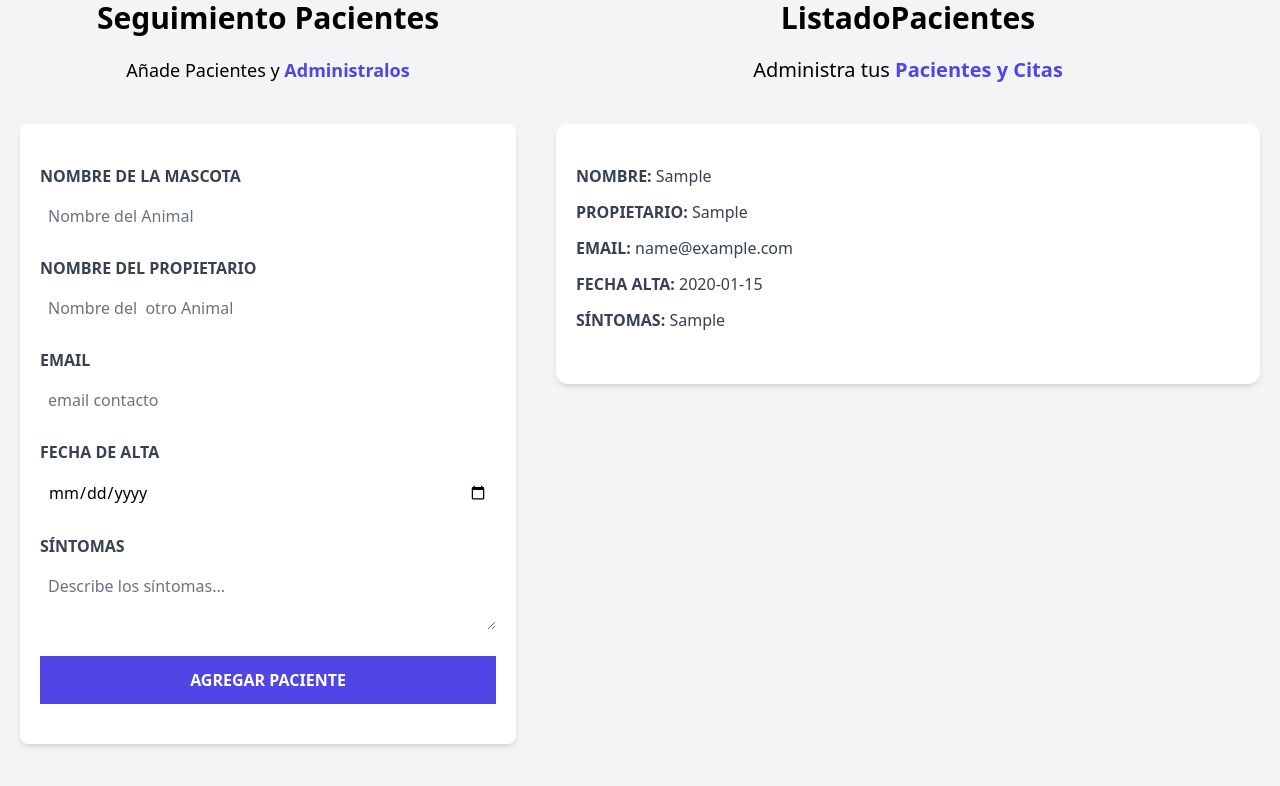
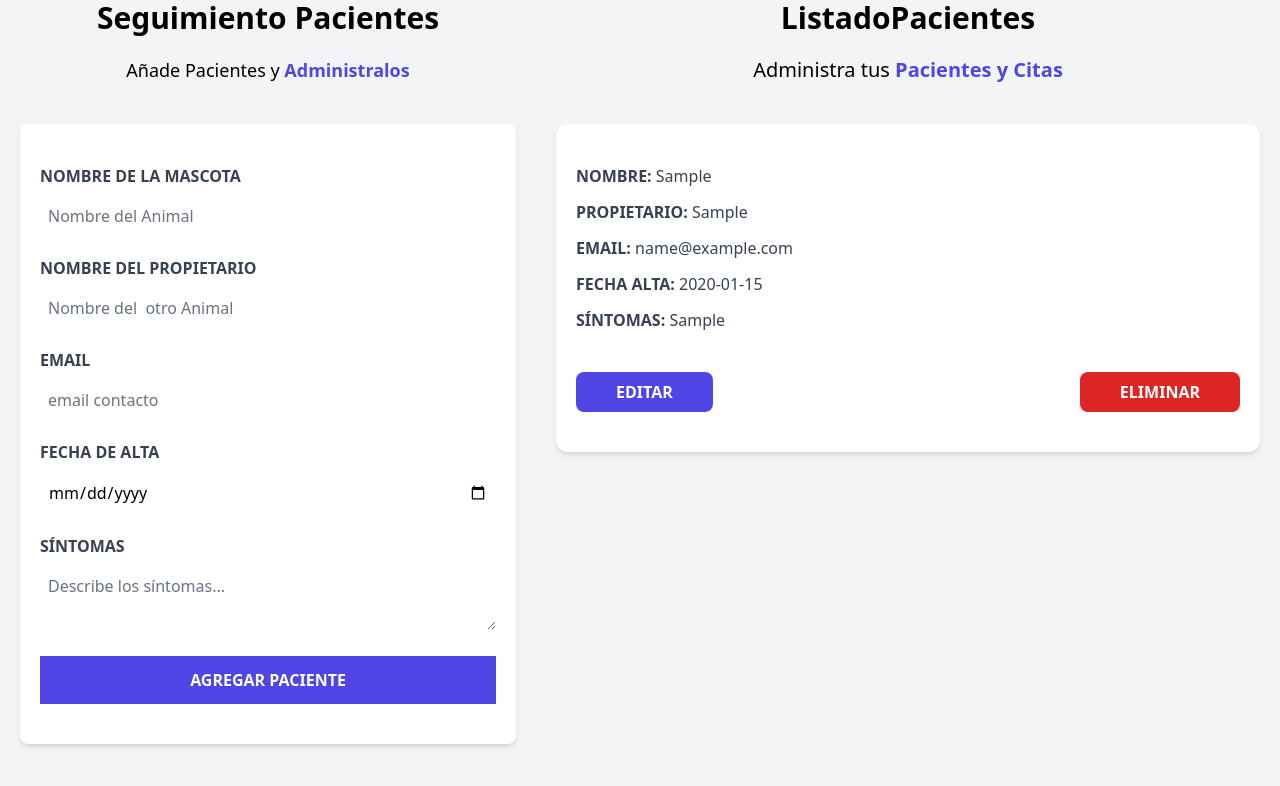
Before and after one commit to gusstis/vet_dates, a React (Vite) app: page / in a window 1280 px wide. Both pictures are taken after typing "Sample", "Sample", "name@example.com", "2020-01-15", "Sample" into the empty fields and a click on the input "Agregar paciente". Shown: the part 224-1010 px from the top of the page. Built offline with nearby package versions, Linux system fonts and the light colour scheme.

Commit message:
Creando botones Editar - Eliminar paciente

```diff
--- a/src/components/Paciente.jsx
+++ b/src/components/Paciente.jsx
@@ -28,6 +28,21 @@
             Síntomas: {''}
             <span className=" font-normal normal-case " >{sintomas}</span>
           </p>
+          <div className=" flex justify-between mt-10 " >
+            <button
+            type="button"
+            className="py-2 px-10 bg-indigo-600 hover:bg-indigo-700 text-white font-bold uppercase rounded-lg"
+            >
+              Editar
+            </button>
+
+            <button
+            type="button"
+            className="py-2 px-10 bg-red-600 hover:bg-red-700 text-white font-bold uppercase rounded-lg"
+            >
+              Eliminar
+            </button>
+          </div>
     </div>
   )
 }
```
